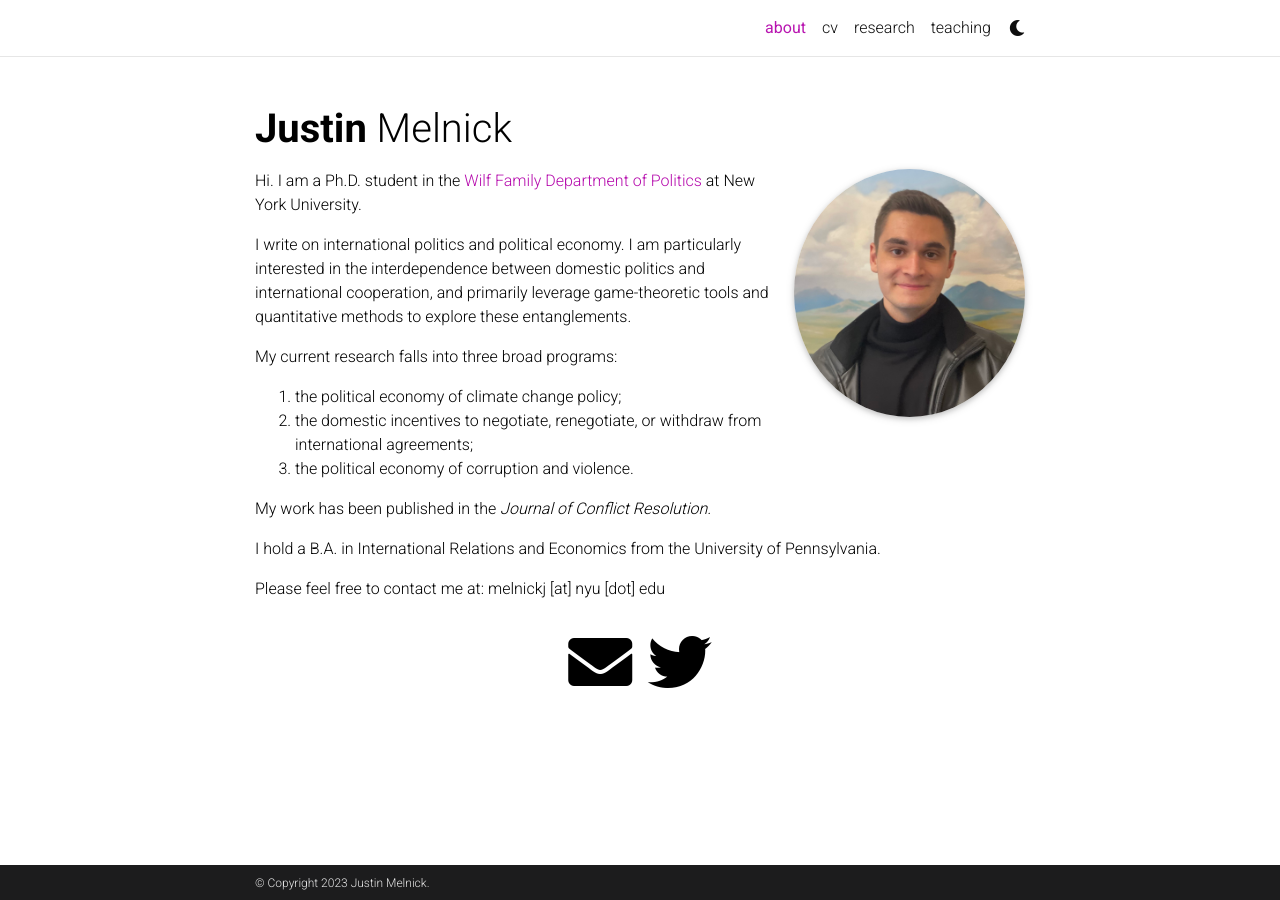
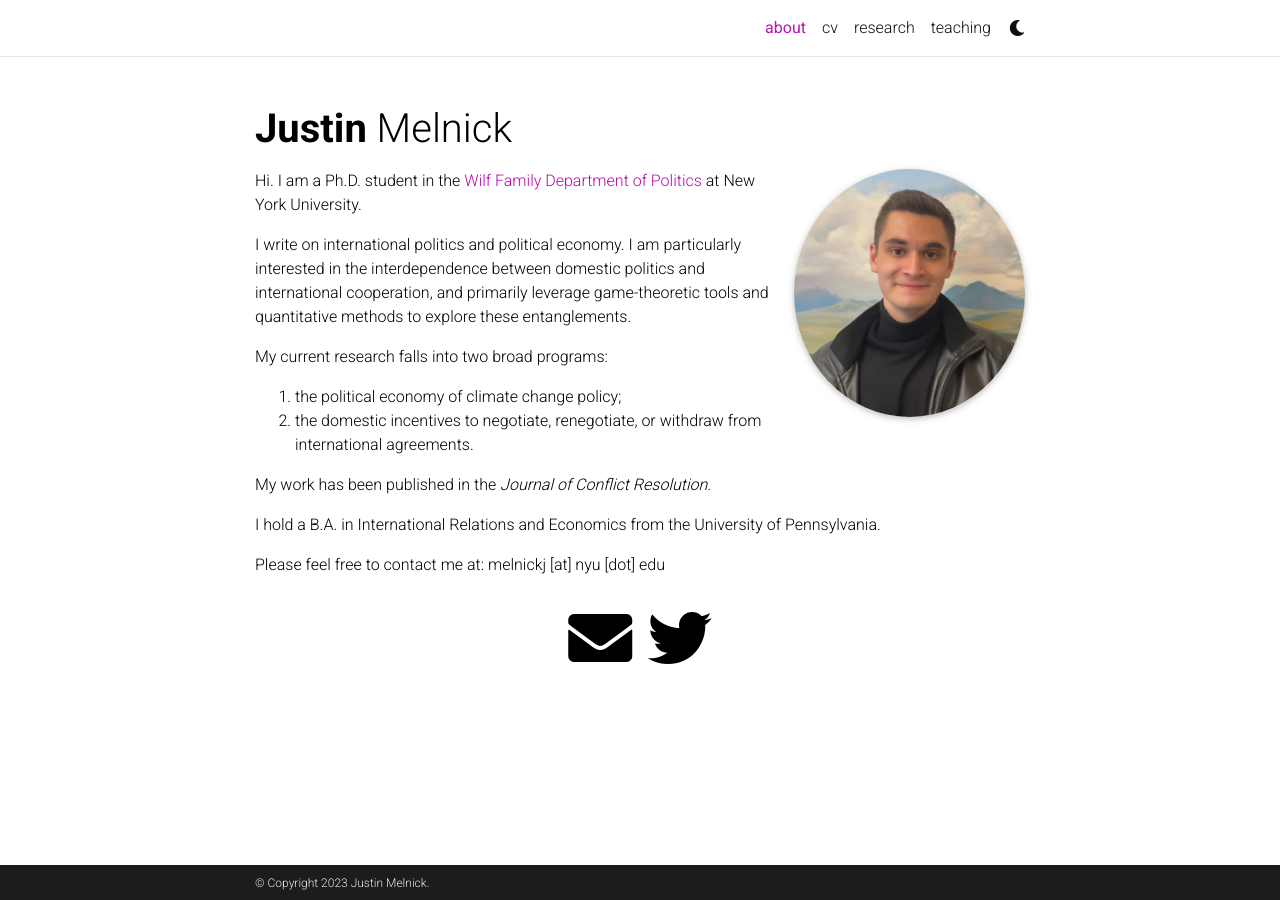
Before and after one commit to justinmelnick/justinmelnick.github.io, a Jekyll site: the page built from _pages/about.md, in a window 1280 px wide. Built offline with Jekyll 4.4.1, drawn with Linux system fonts in a browser that asks for light colours; full-size pictures stand in for the smaller copies a plugin makes; comment, search, counter and statistics services are not loaded; a style sheet for code colours, icons or effects is not loaded.

Commit message:
Update about.md

```diff
--- a/_pages/about.md
+++ b/_pages/about.md
@@ -22,10 +22,9 @@ Hi. I am a Ph.D. student in the [Wilf Family Department of Politics](https://as.
 
 I write on international politics and political economy. I am particularly interested in the interdependence between domestic politics and international cooperation, and primarily leverage game-theoretic tools and quantitative methods to explore these entanglements.
 
-My current research falls into three broad programs:
+My current research falls into two broad programs:
 1. the political economy of climate change policy;
-2. the domestic incentives to negotiate, renegotiate, or withdraw from international agreements;
-3. the political economy of corruption and violence.
+2. the domestic incentives to negotiate, renegotiate, or withdraw from international agreements.
 
 My work has been published in the _Journal of Conflict Resolution._
 
```
